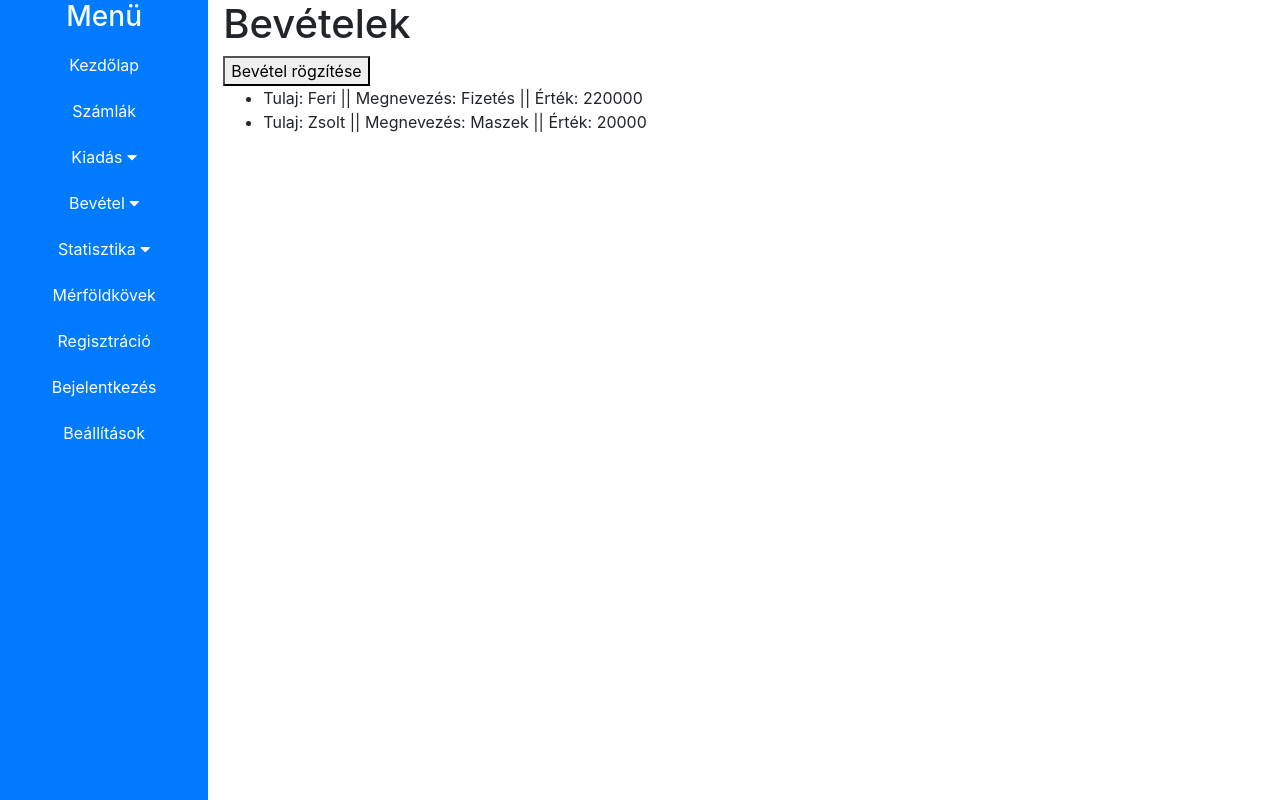
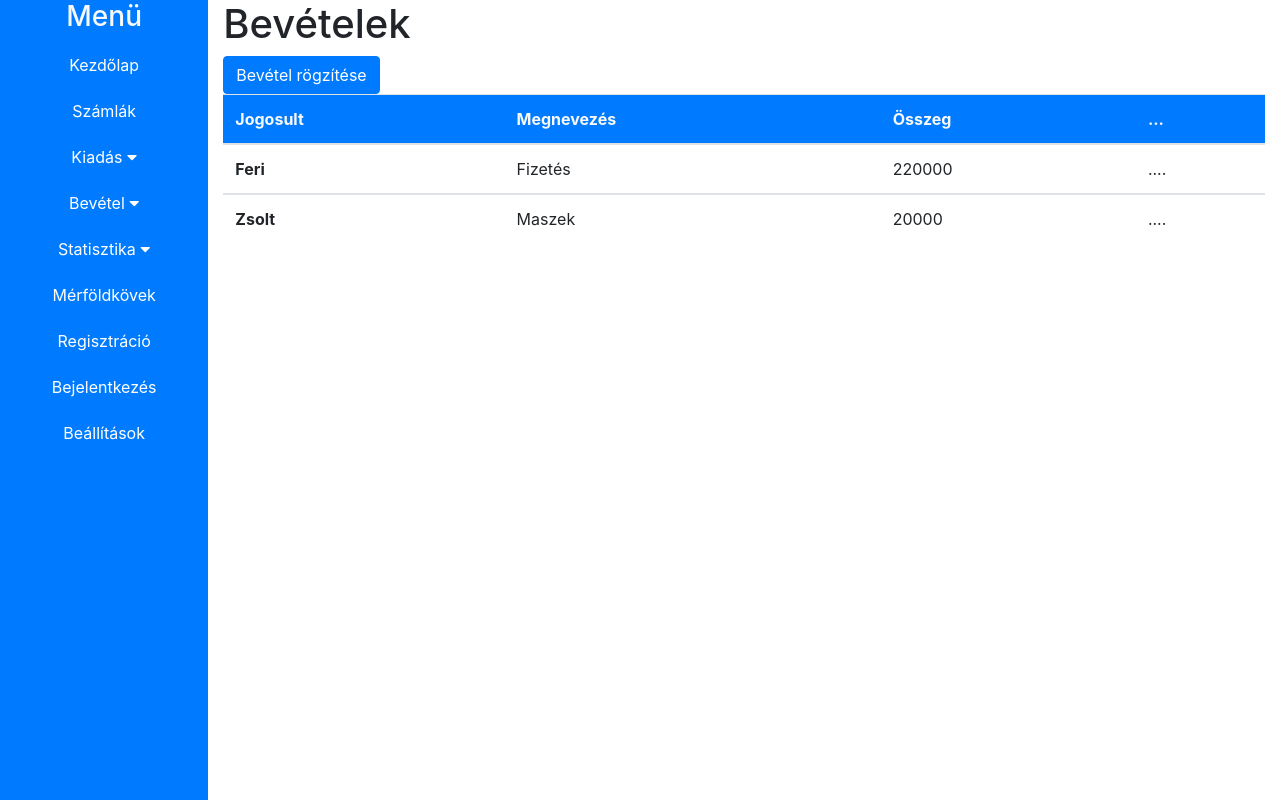
Before and after one commit to vereczkibalint/runtime_terror, a React (Create React App) app in the folder src/frontend/: page /incomes in a window 1280 px wide. Built offline with nearby package versions, Linux system fonts and the light colour scheme.

Commit message:
Incomes design table

```diff
--- a/src/frontend/src/components/incomes/IncomeItem.js
+++ b/src/frontend/src/components/incomes/IncomeItem.js
@@ -3,9 +3,20 @@ import React from 'react';
 const IncomeItem=({income}) =>{
     const {owner,name,price} =income;
     return(
-        <li>
+        <tbody>
+        <tr>
+          <th scope="row">{owner}</th>
+          <td>{name}</td>
+          <td>{price}</td>
+          <td>....</td>
+        </tr>
+      </tbody>
+
+
+
+       /* <li>
             Tulaj: {owner} || Megnevezés: {name} || Érték: {price}
-        </li>
+        </li>*/
     );
 };
 export default IncomeItem;
--- a/src/frontend/src/components/incomes/Incomes.js
+++ b/src/frontend/src/components/incomes/Incomes.js
@@ -15,20 +15,39 @@ const Incomes = ({ income: { incomes, loading }, getIncomes }) => {
       <div className='d-flex justify-content-between'>
         <h1>Bevételek</h1>
       </div>
-      <button>Bevétel rögzítése</button>
+
+      <button className="btn btn-primary">Bevétel rögzítése</button>
 
       {loading || incomes === null ? (
         <h1>Loading...</h1>
       ) : (
-        <ul>
+
+        <div class="table-responsive">
+        <table class="table table-hover">
+          <thead>
+            <tr className="bg-primary text-light">
+              <th scope="col">Jogosult</th>
+              <th scope="col">Megnevezés</th>
+              <th scope="col">Összeg</th>
+              <th scope="col">...</th>
+            </tr>
+          </thead>
           {incomes !== null && incomes.length !== 0 ? (
             incomes.map((income) => (
               <IncomeItem key={income.id} income={income} />
+
             ))
           ) : (
             <h3>Adjon hozzá új bevételt!</h3>
           )}
-        </ul>
+        </table>
+
+        </div>
+
+
+
+
+
       )}
     </div>
     );
```
